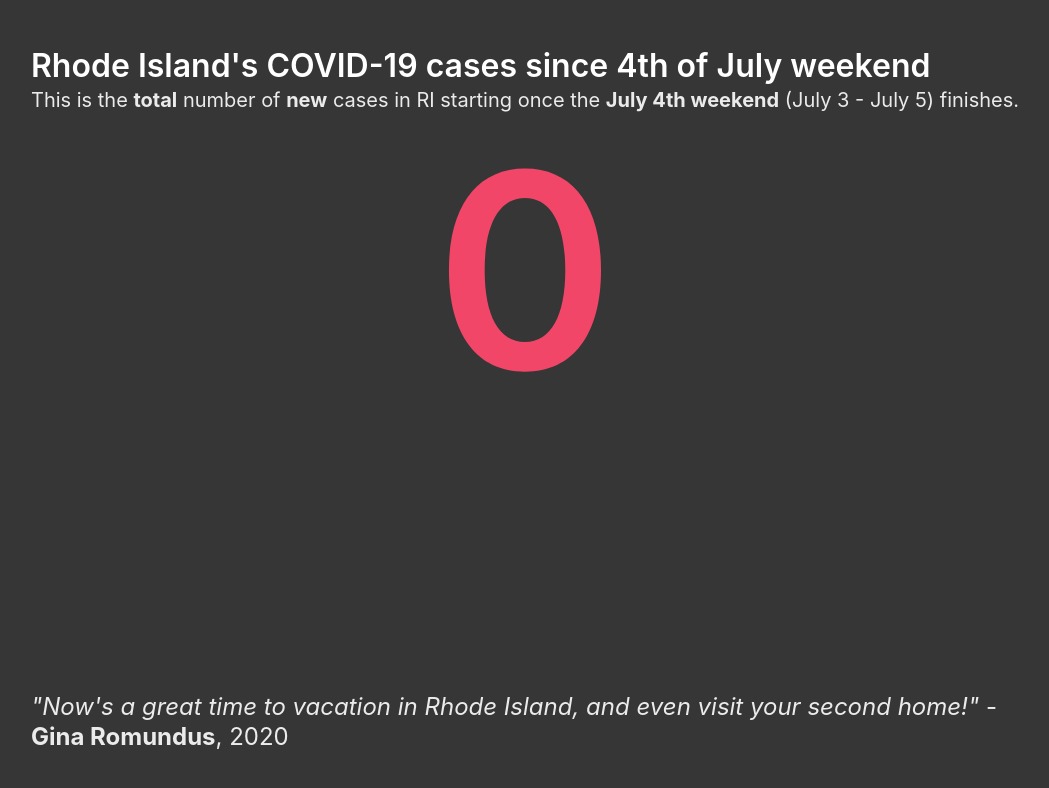
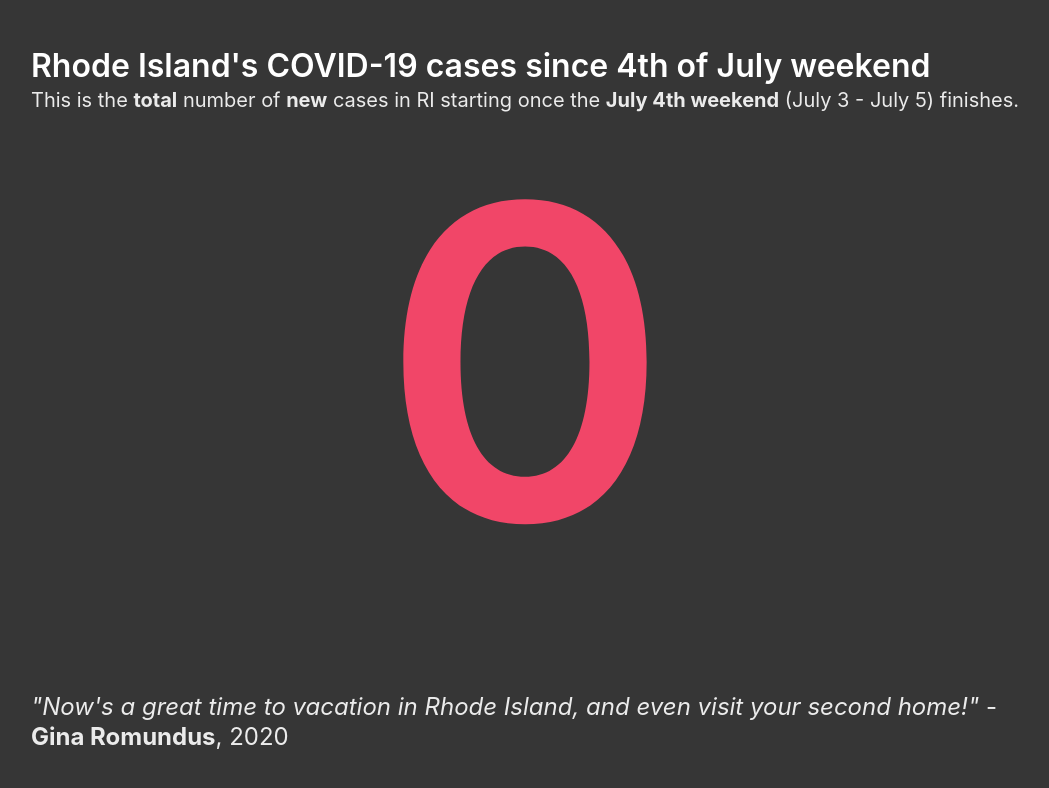
Before and after one commit to akc8012/gina-rona-app, a Preact app: page / in a window 1280 px wide. Shown: the top 788 px of the page, without its empty margins (115-1164 px from the left). Built offline with nearby package versions, Linux system fonts and the light colour scheme; no server answers.

Commit message:
css cases number unit noodling

```diff
--- a/src/main.tsx
+++ b/src/main.tsx
@@ -27,7 +27,7 @@ function App() {
 					This is the <b>total</b> number of <b>new</b> cases in RI starting once the <b>July 4th weekend</b> (July 3 - July 5) finishes.
 				</p>
 
-				<h1 class='title is-1 has-text-centered has-text-danger' style={{ fontSize: '34vh' }}>
+				<h1 class='title is-1 has-text-centered has-text-danger' style={{ fontSize: '34vw' }}>
 					{cases}
 				</h1>
 
```
